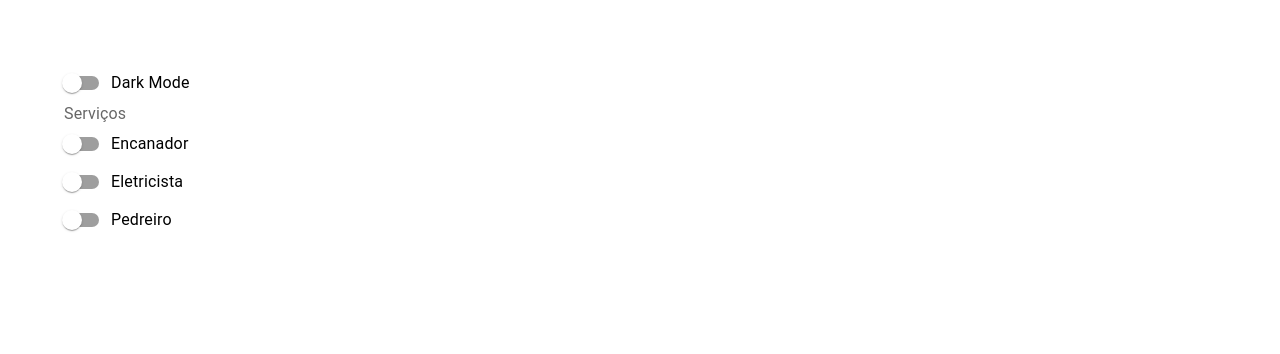
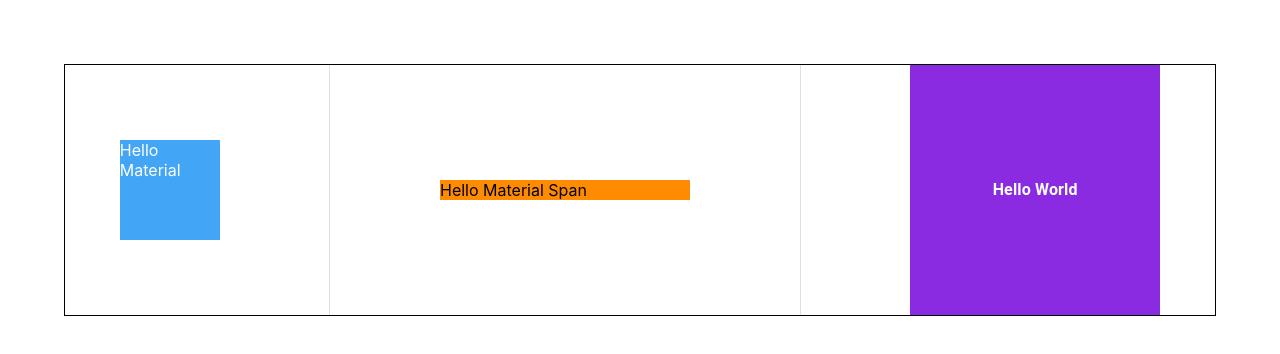
Before and after one commit to MatheusTrinca/material-ui-components, a React (Create React App) app: page / in a window 1280 px wide. Shown: the top 354 px of the page. Built offline with nearby package versions, Linux system fonts and the light colour scheme.

Commit message:
more components

```diff
--- a/src/App.tsx
+++ b/src/App.tsx
@@ -1,5 +1,8 @@
 import './App.css';
-import MuiSwitch from './components/MuiSwitch';
+import { MuiLayout } from './components/MuiLayout';
+//import { MuiAutocomplete } from './components/MuiAutocomplete';
+//import { MuiRating } from './components/MuiRating';
+//import MuiSwitch from './components/MuiSwitch';
 // import { MuiCheckbox } from './components/MuiCheckbox';
 // import { MuiRadioButton } from './components/MuiRadioButton';
 // import { MuiSelect } from './components/MuiSelect';
@@ -16,7 +19,10 @@ function App() {
       {/* <MuiSelect /> */}
       {/* <MuiRadioButton /> */}
       {/* <MuiCheckbox /> */}
-      <MuiSwitch />
+      {/* <MuiSwitch /> */}
+      {/* <MuiRating /> */}
+      {/* <MuiAutocomplete /> */}
+      <MuiLayout />
     </div>
   );
 }
--- /dev/null
+++ b/src/components/MuiAutocomplete.tsx
@@ -0,0 +1,39 @@
+import { Autocomplete, Stack, TextField } from '@mui/material';
+import { useState } from 'react';
+
+const skills = ['html', 'css', 'javascript', 'typescript', 'python'];
+
+type Skill = {
+  id: number;
+  label: string;
+};
+
+const skillsOptions = skills.map((skill, index) => ({
+  id: index + 1,
+  label: skill,
+}));
+
+export const MuiAutocomplete: React.FC = () => {
+  const [value, setValue] = useState<string | null>(null);
+
+  const [skill, setSkill] = useState<Skill | null>(null);
+
+  console.log(skill);
+
+  return (
+    <Stack spacing={2} width="250px">
+      <Autocomplete
+        options={skills}
+        value={value}
+        onChange={(_event: any, newValue: string | null) => setValue(newValue)}
+        renderInput={params => <TextField {...params} label="Skills" />}
+      />
+      <Autocomplete
+        options={skillsOptions}
+        value={skill}
+        onChange={(_event: any, newValue: Skill | null) => setSkill(newValue)}
+        renderInput={params => <TextField {...params} label="Skills" />}
+      />
+    </Stack>
+  );
+};
--- a/src/components/MuiButton.tsx
+++ b/src/components/MuiButton.tsx
@@ -14,7 +14,7 @@ import {
 } from '@mui/icons-material';
 import React, { useCallback, useState } from 'react';
 
-export const MuiButton = () => {
+export const MuiButton: React.FC = () => {
   const [formats, setFormats] = useState<string | null>(null);
 
   const handleToggleButton = useCallback(
--- a/src/components/MuiCheckbox.tsx
+++ b/src/components/MuiCheckbox.tsx
@@ -10,7 +10,7 @@ import {
 import { ChangeEvent, useState } from 'react';
 import { BookmarkBorderOutlined, BookmarkAdded } from '@mui/icons-material';
 
-export const MuiCheckbox = () => {
+export const MuiCheckbox: React.FC = () => {
   const [accepted, setAccepted] = useState(false);
 
   const [skills, setSkills] = useState({
@@ -26,8 +26,6 @@ export const MuiCheckbox = () => {
   const handleChangeSkill = (event: ChangeEvent<HTMLInputElement>) => {
     setSkills({ ...skills, [event.target.name]: event.target.checked });
   };
-
-  console.log(skills);
 
   return (
     <Box>
--- /dev/null
+++ b/src/components/MuiLayout.tsx
@@ -0,0 +1,47 @@
+import { Box, Stack, Typography, Divider } from '@mui/material';
+import React from 'react';
+
+export const MuiLayout: React.FC = () => {
+  return (
+    <Stack
+      sx={{ border: '1px solid' }}
+      direction="row"
+      alignItems="center"
+      justifyContent="space-around"
+      divider={<Divider orientation="vertical" flexItem />}
+    >
+      <Box
+        sx={{
+          backgroundColor: 'primary.light',
+          width: '100px',
+          height: '100px',
+          color: 'white',
+          '&:hover': {
+            backgroundColor: 'primary.main',
+          },
+        }}
+      >
+        Hello Material
+      </Box>
+      <Box
+        component="span"
+        width="250px"
+        sx={{ backgroundColor: 'darkorange' }}
+      >
+        Hello Material Span
+      </Box>
+      <Box
+        width="250px"
+        height="250px"
+        display="flex"
+        justifyContent="center"
+        alignItems="center"
+        bgcolor="blueviolet"
+      >
+        <Typography color="white" fontWeight="700">
+          Hello World
+        </Typography>
+      </Box>
+    </Stack>
+  );
+};
--- a/src/components/MuiRadioButton.tsx
+++ b/src/components/MuiRadioButton.tsx
@@ -9,7 +9,7 @@ import {
 import { Box } from '@mui/system';
 import { ChangeEvent, useCallback, useState } from 'react';
 
-export const MuiRadioButton = () => {
+export const MuiRadioButton: React.FC = () => {
   const [experience, setExperience] = useState('');
 
   const handleChange = useCallback((event: ChangeEvent<HTMLInputElement>) => {
--- /dev/null
+++ b/src/components/MuiRating.tsx
@@ -0,0 +1,49 @@
+import {
+  Favorite,
+  FavoriteBorderOutlined,
+  FavoriteBorderSharp,
+  FavoriteOutlined,
+} from '@mui/icons-material';
+import { Box, Rating, Stack } from '@mui/material';
+import { ChangeEvent, useCallback, useState } from 'react';
+
+export const MuiRating: React.FC = () => {
+  const [value, setValue] = useState<number | null>(2);
+
+  const handleChange = useCallback(
+    (_event: ChangeEvent<{}>, newValue: number | null) => {
+      setValue(newValue);
+    },
+    []
+  );
+
+  console.log(value);
+
+  return (
+    <Box>
+      <Stack spacing={2}>
+        <Rating value={value} onChange={handleChange} precision={0.5} />
+      </Stack>
+      <Stack spacing={2}>
+        <Rating
+          value={value}
+          onChange={handleChange}
+          precision={0.5}
+          size="large"
+          icon={<Favorite fontSize="inherit" color="error" />}
+          emptyIcon={<FavoriteBorderSharp fontSize="inherit" />}
+        />
+      </Stack>
+      <Stack spacing={2}>
+        <Rating
+          value={value}
+          onChange={handleChange}
+          precision={0.5}
+          size="large"
+          // highlightSelectedOnly
+          readOnly
+        />
+      </Stack>
+    </Box>
+  );
+};
--- a/src/components/MuiSelect.tsx
+++ b/src/components/MuiSelect.tsx
@@ -8,7 +8,7 @@ import {
 } from '@mui/material';
 import { ChangeEvent, EventHandler, useCallback, useState } from 'react';
 
-export const MuiSelect = () => {
+export const MuiSelect: React.FC = () => {
   //const [country, setCountry] = useState('');
   const [countries, setCountries] = useState<string[]>([]);
 
--- a/src/components/MuiSwitch.tsx
+++ b/src/components/MuiSwitch.tsx
@@ -8,7 +8,7 @@ import {
 } from '@mui/material';
 import { ChangeEvent, useCallback, useState } from 'react';
 
-const MuiSwitch = () => {
+const MuiSwitch: React.FC = () => {
   const [services, setServices] = useState({
     plumber: false,
     electricist: false,
--- a/src/components/MuiTypography.tsx
+++ b/src/components/MuiTypography.tsx
@@ -1,6 +1,6 @@
 import { Typography } from '@mui/material';
 
-export const MuiTypography = () => {
+export const MuiTypography: React.FC = () => {
   return (
     <div>
       <Typography variant="h1">h1. Heading</Typography>
```
Also changed, not shown: src/components/MuiTextField.tsx (+9 -3 lines).
